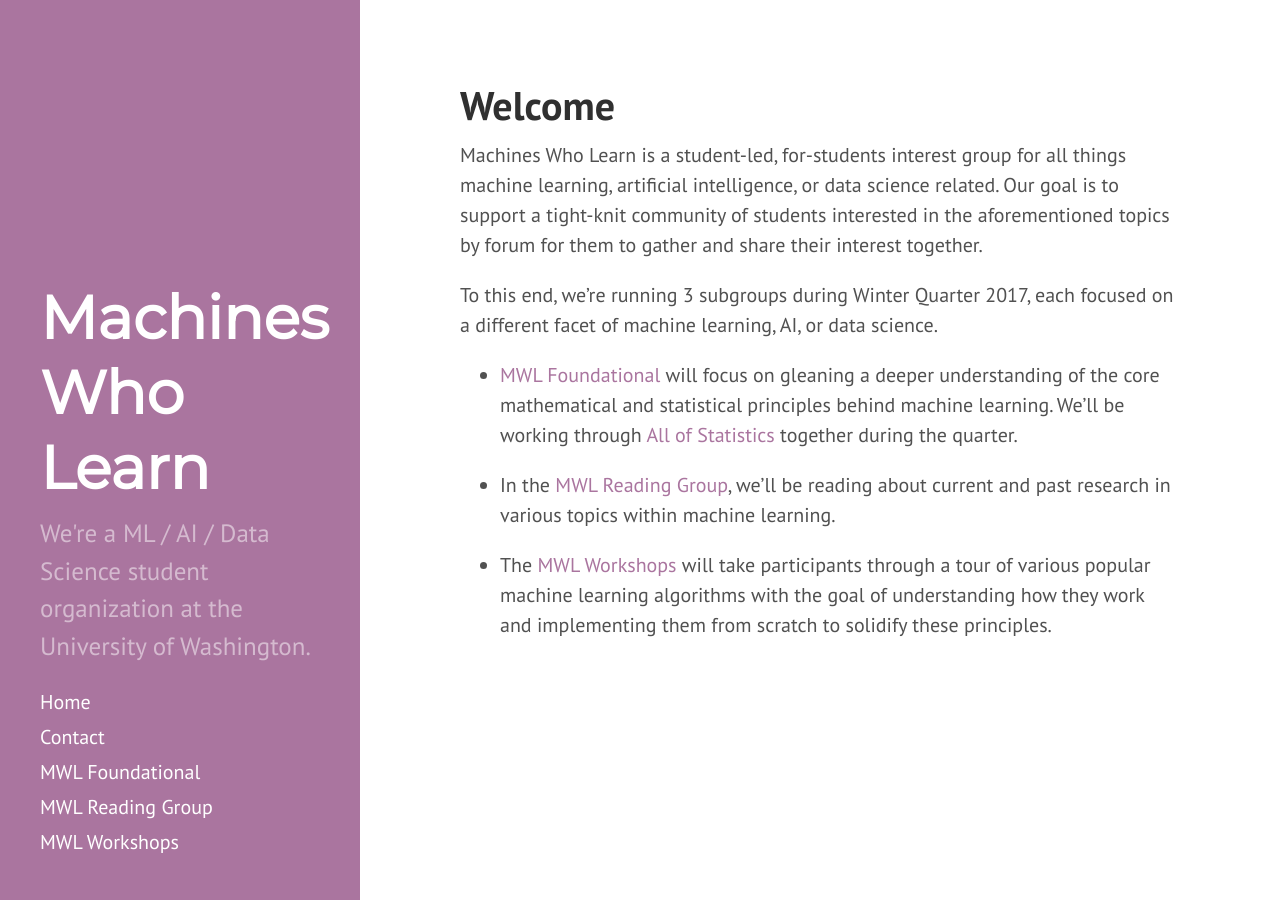
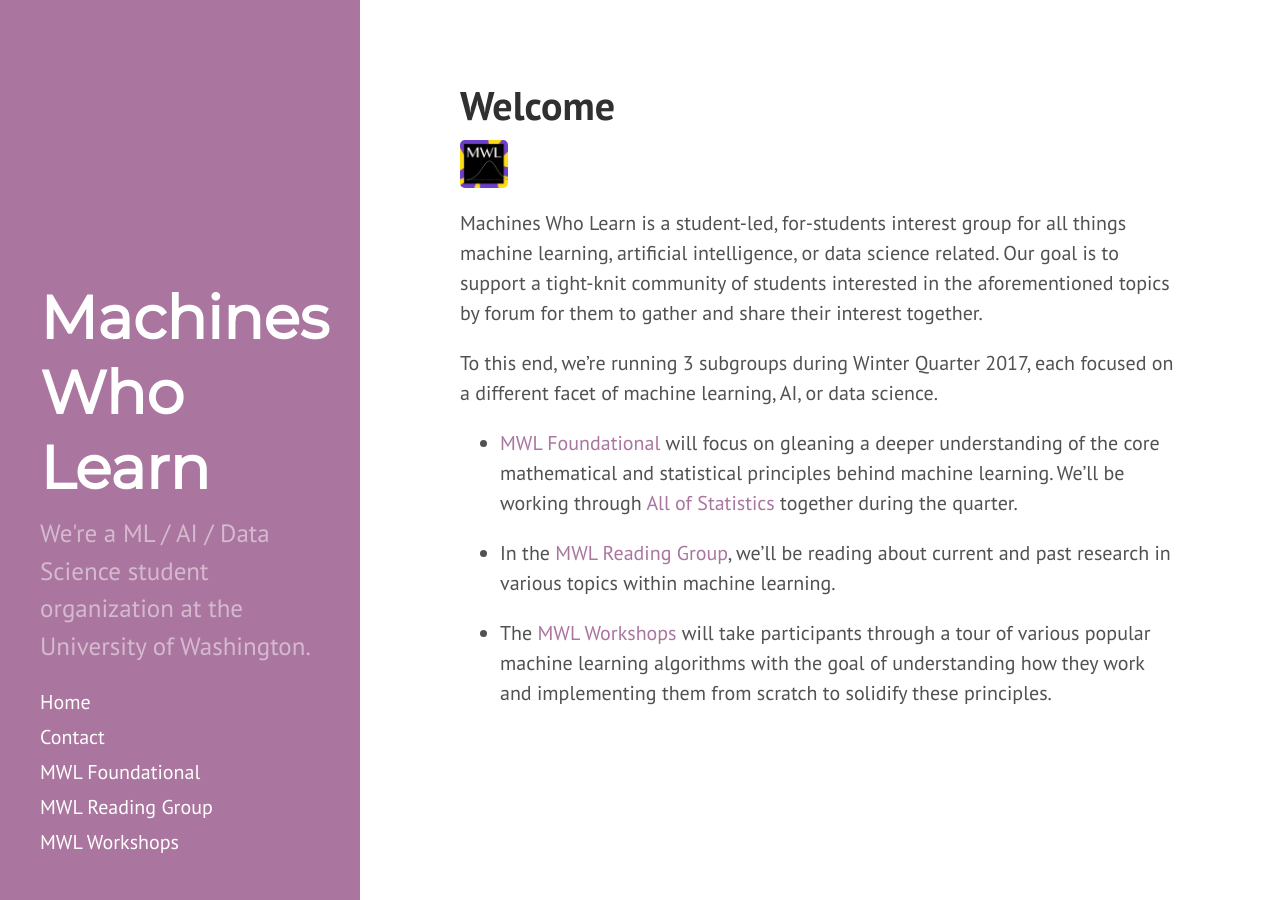
Before and after one commit to MachinesWhoLearn/machineswholearn.github.io, a Jekyll site: the page built from index.md, in a window 1280 px wide. Built offline with Jekyll 4.4.1, drawn with Linux system fonts in a browser that asks for light colours.

Commit message:
add logo to welcome

```diff
--- a/_includes/sidebar.html
+++ b/_includes/sidebar.html
@@ -27,10 +27,6 @@
           {% endif %}
         {% endif %}
       {% endfor %}
-
-      <!-- <a class="sidebar-nav-item" href="{{ site.github.repo }}/archive/v{{ site.version }}.zip">Download</a> -->
-      <!-- <a class="sidebar-nav-item" href="{{ site.github.repo }}">GitHub project</a> -->
-      <!-- <span class="sidebar-nav-item">Currently v{{ site.version }}</span> -->
     </nav>
 
     <!-- <p>&copy; {{ site.time | date: '%Y' }}. All rights reserved.</p> -->
--- a/index.md
+++ b/index.md
@@ -2,6 +2,8 @@
 layout: page
 title: Welcome
 ---
+
+![image]({{ site.baseurl }}assets/img/logo.png){:height="48px" width="48px"}
 
 Machines Who Learn is a student-led, for-students interest group for all things
 machine learning, artificial intelligence, or data science related. Our goal is
```
Also changed, not shown: assets/img/logo.png (added).
